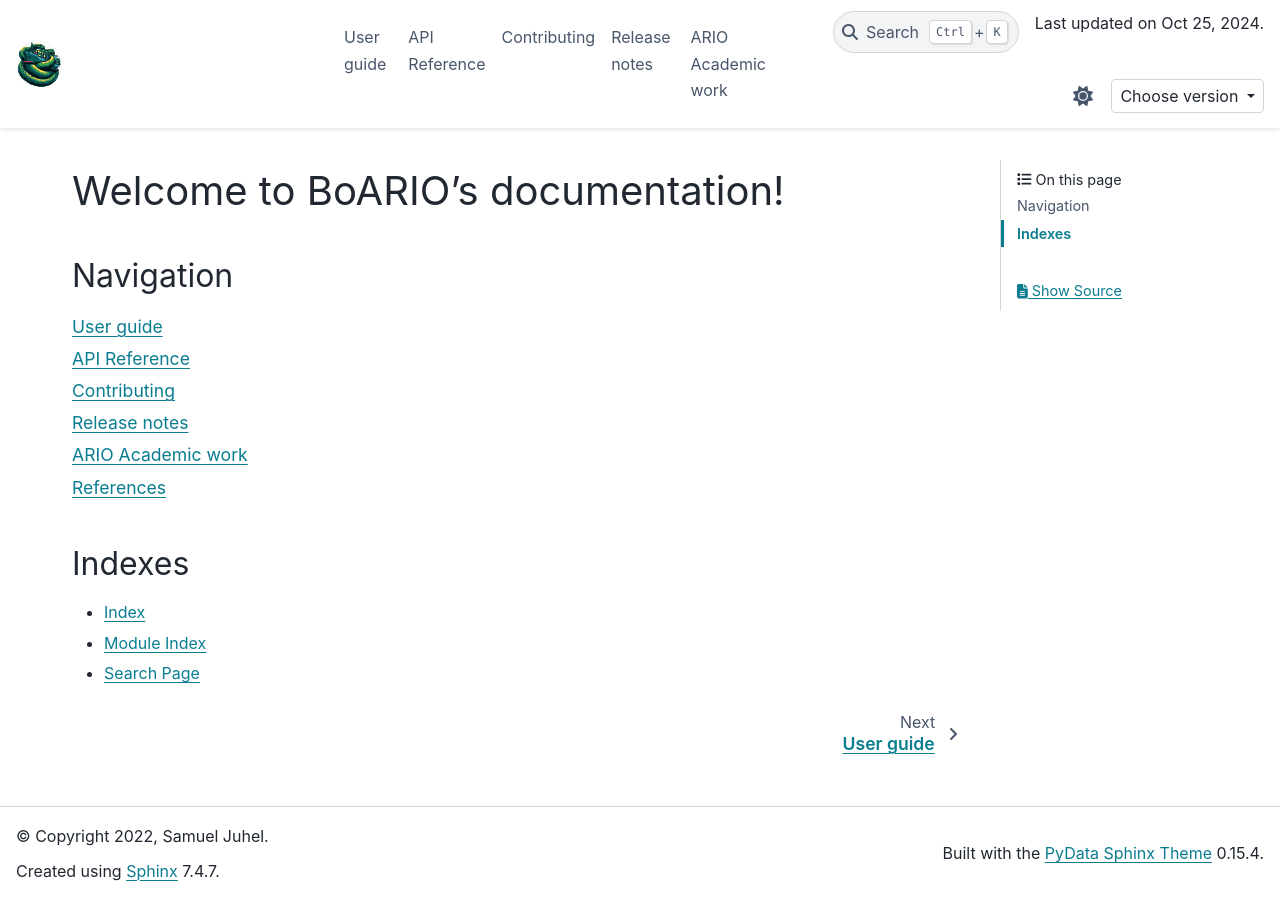
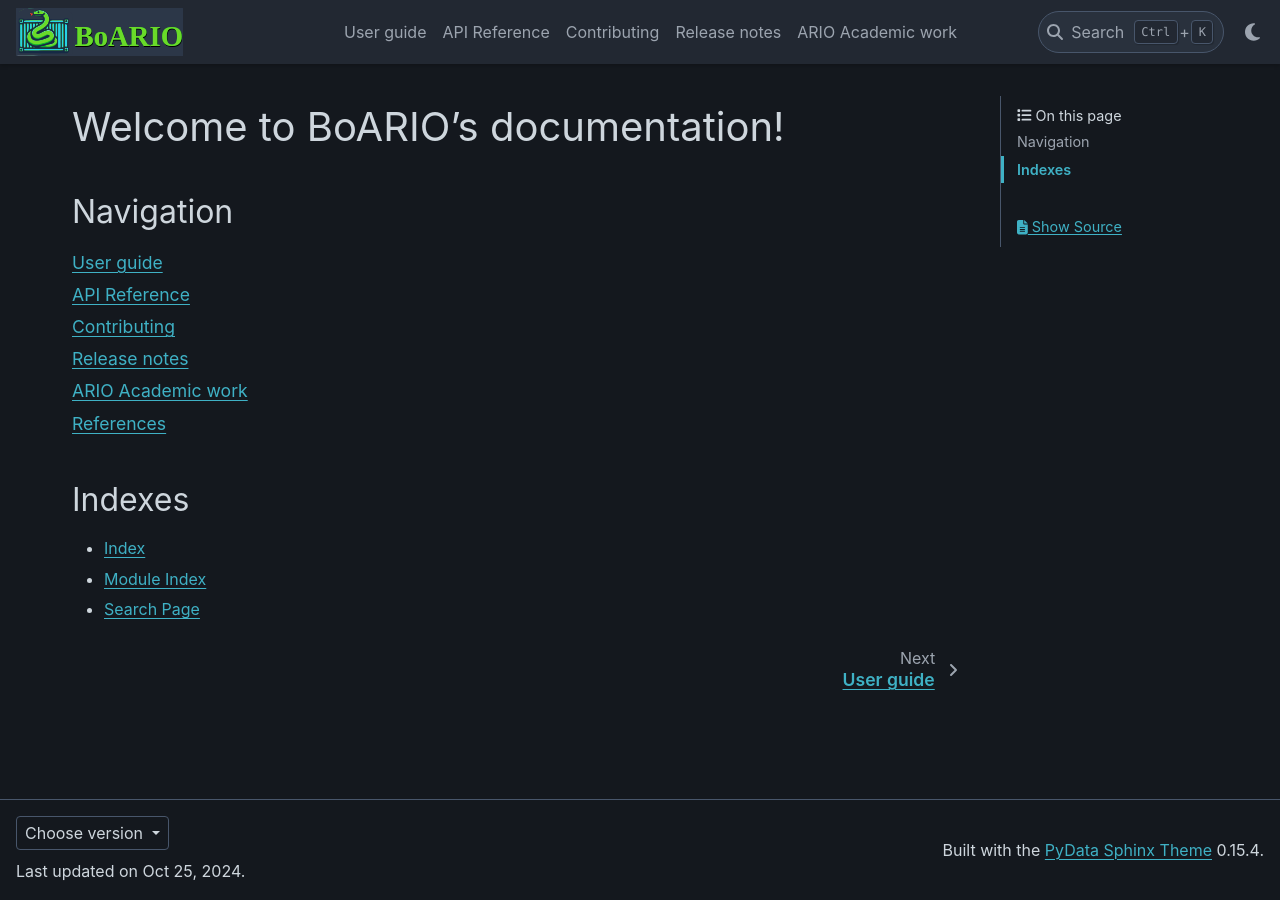
Before and after one commit to spjuhel/BoARIO, a Sphinx documentation site: the page built from docs/source/index.rst, in a window 1280 px wide. Built offline with Sphinx 7.4.7 and the PyData theme 0.15.4, drawn with Linux system fonts in a browser that asks for light colours; some of the changed lines change nothing that is shown.

Commit message:
Updates logo, and cleans theme

```diff
--- a/docs/source/conf.py
+++ b/docs/source/conf.py
@@ -89,9 +89,7 @@ html_theme = "pydata_sphinx_theme"
 html_theme_options = {
     "navbar_end": [
         "navbar-icon-links",
-        "last-updated",
         "theme-switcher",
-        "version-switcher",
     ],
     "secondary_sidebar_items": ["page-toc", "sourcelink"],
     "use_edit_page_button": True,
@@ -100,12 +98,13 @@ html_theme_options = {
         "json_url": "https://spjuhel.github.io/BoARIO/develop/en/_static/switcher.json",
         "version_match": version,
     },
+    "footer_start": ["version-switcher", "last-updated"],
 }
 
-html_logo = "_static/logo_boario.svg"
+html_logo = "_static/logo_boario_2.svg"
 
 html_context = {
-    "default_mode": "light",
+    "default_mode": "dark",
     "display_github": True,  # Integrate GitHub
     "github_user": "spjuhel",  # Username
     "github_repo": "BoARIO",  # Repo name
```
Also changed, not shown: docs/source/_static/logo_boario_2.svg (added).
